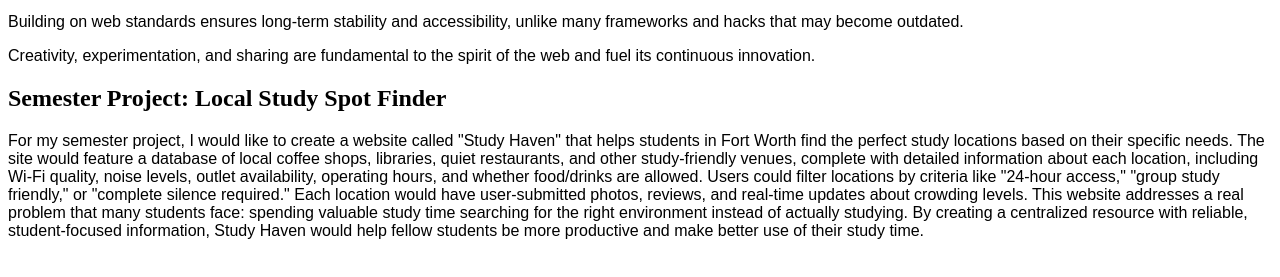
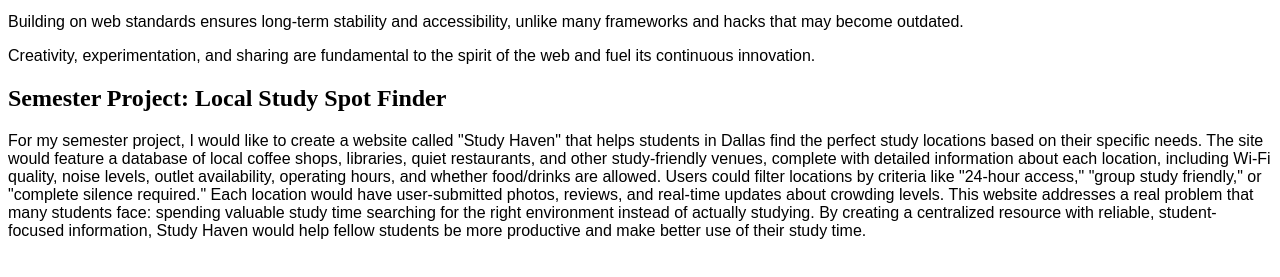
Before and after one commit to ridiyum/Hain-Song-Internet-Studio, a plain HTML site: page asg1/index.html in a window 1280 px wide. Shown: the part 101-378 px from the top of the page. Drawn offline with Linux system fonts and the light colour scheme; files that its build step writes are made by us from their sources; files whose address does not match are found by name.

Commit message:
Update index.html

```diff
--- a/asg1/index.html
+++ b/asg1/index.html
@@ -15,7 +15,7 @@
 
 
     <h2>Semester Project: Local Study Spot Finder</h2>
-    <p>For my semester project, I would like to create a website called "Study Haven" that helps students in Fort Worth find the perfect study locations based on their specific needs.
+    <p>For my semester project, I would like to create a website called "Study Haven" that helps students in Dallas find the perfect study locations based on their specific needs.
         The site would feature a database of local coffee shops, libraries, quiet restaurants, and other study-friendly venues, complete with detailed information about each location,
         including Wi-Fi quality, noise levels, outlet availability, operating hours, and whether food/drinks are allowed. Users could filter locations by criteria like "24-hour access,"
         "group study friendly," or "complete silence required." Each location would have user-submitted photos, reviews, and real-time updates about crowding levels.
```
